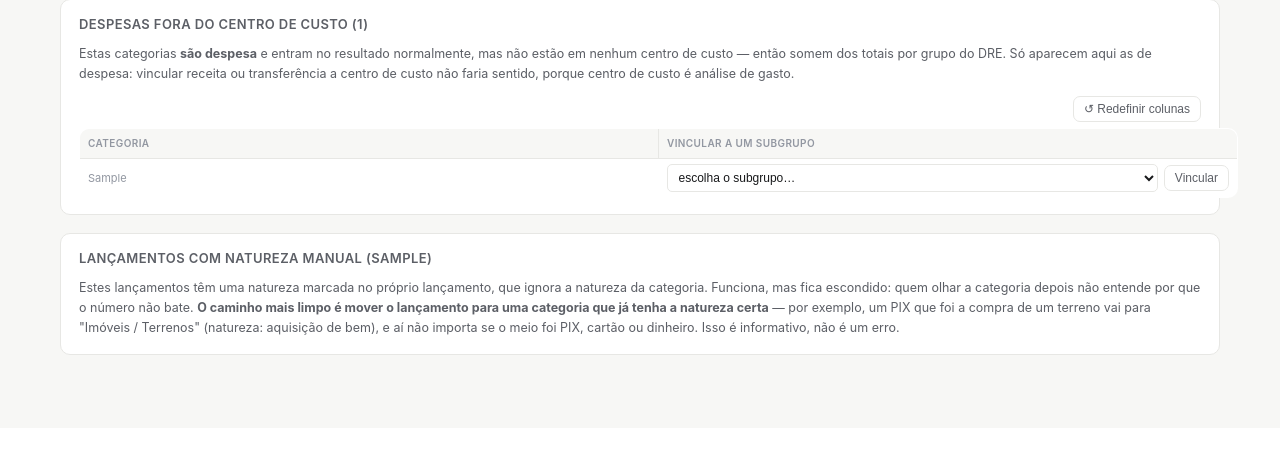
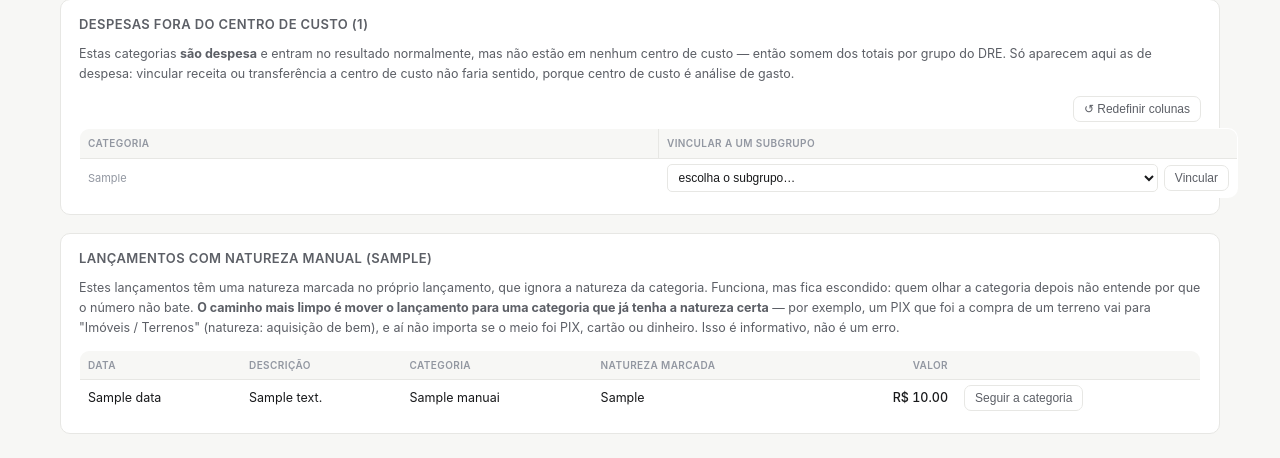
Before and after one commit to ronaldinhodelima/conferencia-cartao-brdrive, a Flask app: template templates/pendencias.html in a window 1280 px wide. Shown: the part 372-830 px from the top of the page. Before the commit the page ends 727 px from the top, so only its background shows below. Run offline with Flask 3, Linux system fonts and the light colour scheme; the template is opened without the code that fills it: most values are stand-ins (such as "Sample title", 1, 10 or a date in 2020); some libraries are stand-ins or nearby versions.

Commit message:
Pendencias revisaveis, centro de custo sem mover calado e limpeza de escape
/pendencias: os lancamentos com natureza manual viraram uma tabela revisavel,
nao mais so uma contagem. Cada linha mostra data, descricao, categoria,
natureza marcada e valor, com o botao "Seguir a categoria" que remove a excecao.
Passou a ser necessario porque a natureza por lancamento saiu do modal de
detalhes - sem isso a excecao ficaria sem nenhum lugar para ser revista.

Centro de Custos: uma categoria cabe em um subgrupo so (ela e a chave primaria
da tabela), entao escolher uma categoria ja vinculada MOVE ela - e isso
acontecia sem dizer nada, a categoria simplesmente sumia do subgrupo antigo.
Agora:

- o dropdown separa "Disponíveis" de "Já vinculadas — escolher move para cá", e
  cada opcao ja vinculada mostra onde a categoria esta hoje (Grupo › Subgrupo);
- ao mover, o aviso diz de onde ela saiu.

Preferi isto a bloquear: mover e uma operacao legitima e frequente: o que
faltava era o usuario ver que era isso que ia acontecer.

Limpeza: origem_label() e origem_label_curto() chamavam esc() no titular e no
nome da conta. Esses valores hoje vao para template Jinja ou para o esc() do
chip_filter_html, entao era escape duplo esperando um titular com caractere
especial para aparecer.

Co-Authored-By: Claude Opus 5 <noreply@anthropic.com>

```diff
--- a/core.py
+++ b/core.py
@@ -345,8 +345,8 @@ def origem_label(tipo, connector_name, nome_conta, titular=None):
     elif tipo == "MANUAL":
         base = "Dinheiro (manual)"
     else:
-        base = esc(nome_conta) or "Outra origem"
-    return f"{base} · {esc(titular)}" if titular else base
+        base = nome_conta or "Outra origem"
+    return f"{base} · {titular}" if titular else base
 
 
 def origem_label_curto(tipo, connector_name, nome_conta, titular=None):
@@ -359,8 +359,8 @@ def origem_label_curto(tipo, connector_name, nome_conta, titular=None):
     elif tipo == "MANUAL":
         base = "Dinheiro"
     else:
-        base = esc(nome_conta) or "Outra"
-    return f"{base} ({esc(titular)})" if titular else base
+        base = nome_conta or "Outra"
+    return f"{base} ({titular})" if titular else base
 
 
 def carregar_origens(cur):
@@ -1123,13 +1123,30 @@ def levantar_pendencias(cur):
         key=lambda c: chave_alfa(cat_pt(c)),
     )
 
-    cur.execute("SELECT COUNT(*) AS n FROM cartao.transacao WHERE natureza IS NOT NULL;")
-    natureza_manual = cur.fetchone()["n"]
+    # a natureza por lancamento saiu do modal de detalhes: quem ainda tiver uma
+    # marcada precisa poder revisar por aqui, senao vira excecao invisivel
+    cur.execute(
+        "SELECT t.transacao_id, t.data_transacao, t.descricao, t.categoria, t.natureza, "
+        "COALESCE(t.valor_brl, t.valor_original) AS valor "
+        "FROM cartao.transacao t WHERE t.natureza IS NOT NULL "
+        "ORDER BY t.data_transacao DESC;"
+    )
+    manuais = cur.fetchall()
 
     return {
         "sem_natureza": sem_natureza,
         "despesa_sem_centro": despesa_sem_centro,
-        "natureza_manual": natureza_manual,
+        "natureza_manual": len(manuais),
+        "manuais": [{
+            "id": str(m["transacao_id"]),
+            "data": (m["data_transacao"] - timedelta(hours=3)).strftime("%d/%m/%Y") if m["data_transacao"] else "-",
+            "descricao": m["descricao"] or "-",
+            "categoria": m["categoria"],
+            "categoria_nome": cat_pt_puro(m["categoria"]),
+            "natureza": m["natureza"],
+            "natureza_rotulo": NATUREZAS.get(m["natureza"], m["natureza"]),
+            "valor": float(m["valor"] or 0),
+        } for m in manuais],
         "total": len(sem_natureza) + len(despesa_sem_centro),
     }
 
--- a/templates/pendencias.html
+++ b/templates/pendencias.html
@@ -116,6 +116,38 @@
     "Imóveis / Terrenos" (natureza: aquisição de bem), e aí não importa se o meio foi PIX, cartão
     ou dinheiro. Isso é informativo, não é um erro.
   </div>
+
+  {# a natureza por lancamento saiu do modal de detalhes, entao a revisao passa a
+     ser feita aqui: ou move o lancamento de categoria, ou limpa a excecao #}
+  <div class="tabela-scroll" style="margin-top:12px">
+    <table class="compacta">
+      <thead><tr>
+        <th>Data</th><th>Descrição</th><th>Categoria</th><th>Natureza marcada</th>
+        <th style="text-align:right">Valor</th><th></th>
+      </tr></thead>
+      <tbody>
+        {% for m in pend.manuais %}
+          <tr>
+            <td style="white-space:nowrap">{{ m.data }}</td>
+            <td>{{ m.descricao }}</td>
+            <td>{{ m.categoria_nome }}</td>
+            <td>{{ m.natureza_rotulo }}</td>
+            <td class="valor">{{ m.valor|moeda }}</td>
+            <td style="white-space:nowrap">
+              <form method="post" style="display:inline">
+                <input type="hidden" name="acao" value="limpar_natureza">
+                <input type="hidden" name="transacao_id" value="{{ m.id }}">
+                <button type="submit" class="ver-btn"
+                        data-tip="Remove a excecao: o lançamento volta a seguir a natureza da categoria">
+                  Seguir a categoria
+                </button>
+              </form>
+            </td>
+          </tr>
+        {% endfor %}
+      </tbody>
+    </table>
+  </div>
 </div>
 {% endif %}
 
```
Also changed, not shown: templates/grupos.html (+14 -3 lines), views/cadastros.py (+43 -2 lines).
